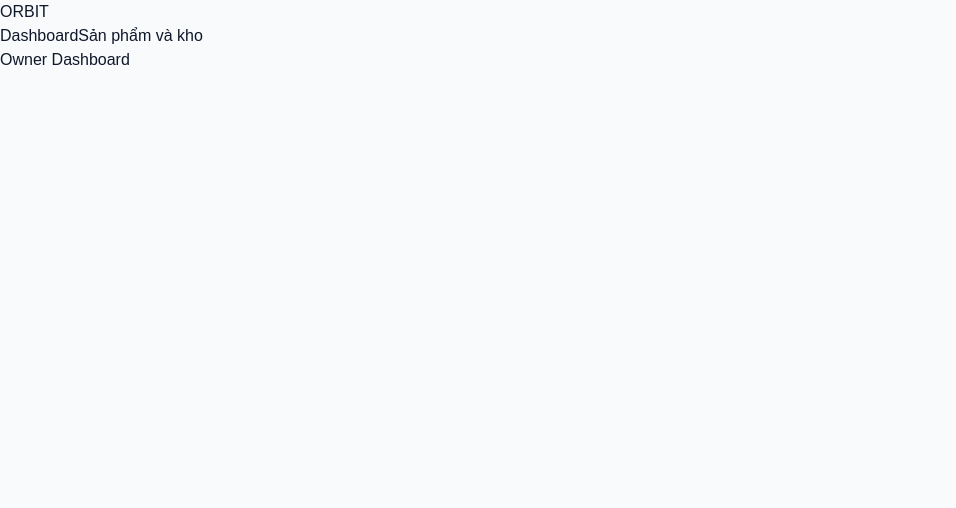
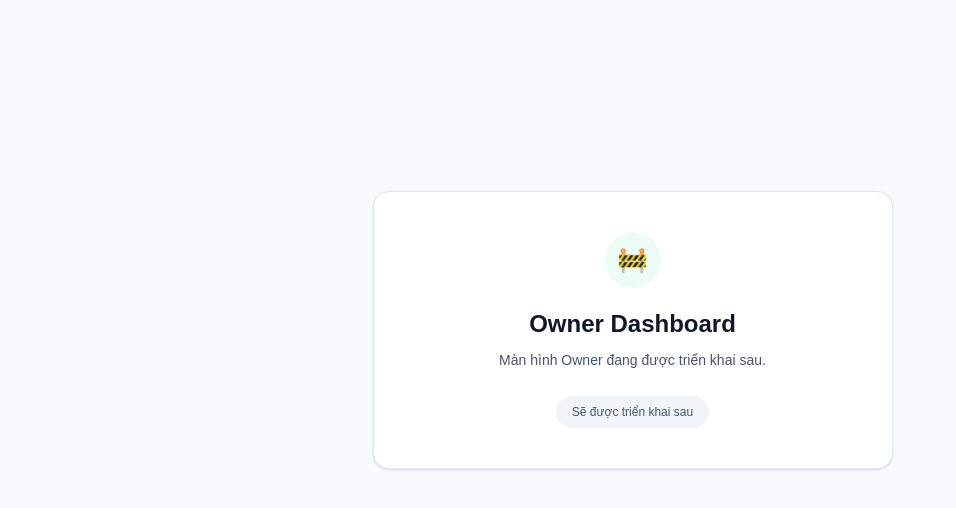
Before and after one commit to orbit-team-05/O.R.B.I.T-FE, a React (Vite) app: page /owner/dashboard in a window 1280 px wide. Shown: the top 508 px of the page, without its empty margins (0-956 px from the left). Built offline with nearby package versions, Linux system fonts and the light colour scheme.

Commit message:
feat/add-page-commingsoon

```diff
--- a/src/app/router/AdminRoutes.jsx
+++ b/src/app/router/AdminRoutes.jsx
@@ -1,4 +1,5 @@
-import { Route } from "react-router-dom";
+import { Navigate, Route, Routes } from "react-router-dom";
+
 import { AdminLayout } from "../../layouts/admin/AdminLayout";
 import { AdminDashboardPage } from "../../pages/admin/dashboard/AdminDashboardPage";
 import { AdminSpeciesPage } from "../../pages/admin/species/AdminSpeciesPage";
@@ -6,17 +7,63 @@ import { AdminMarketSourcesPage } from "../../pages/admin/market-sources/AdminMa
 import { AdminCrawlTargetsPage } from "../../pages/admin/crawl-targets/AdminCrawlTargetsPage";
 import { AdminIotDevicesPage } from "../../pages/admin/devices/AdminIotDevicesPage";
 import { AdminMarketPricesPage } from "../../pages/admin/market-prices/AdminMarketPricesPage";
+import { AdminComingSoonPage } from "../../pages/admin/common/AdminComingSoonPage";
 
 export function AdminRoutes() {
     return (
-        <Route path="/admin" element={<AdminLayout />}>
-            <Route index element={<AdminDashboardPage />} />
+        <Routes>
+            <Route element={<AdminLayout />}>
+                <Route index element={<Navigate to="/admin/dashboard" replace />} />
+
                 <Route path="dashboard" element={<AdminDashboardPage />} />
                 <Route path="species" element={<AdminSpeciesPage />} />
                 <Route path="market-sources" element={<AdminMarketSourcesPage />} />
                 <Route path="crawl-targets" element={<AdminCrawlTargetsPage />} />
                 <Route path="devices" element={<AdminIotDevicesPage />} />
                 <Route path="market-prices" element={<AdminMarketPricesPage />} />
+
+                <Route
+                    path="users"
+                    element={
+                        <AdminComingSoonPage
+                            title="Quản lý Người dùng"
+                            description="Màn hình quản lý tài khoản, vai trò và quyền truy cập sẽ được triển khai sau."
+                        />
+                    }
+                />
+
+                <Route
+                    path="farms"
+                    element={
+                        <AdminComingSoonPage
+                            title="Quản lý Nông trại"
+                            description="Màn hình theo dõi danh sách farm, owner và phạm vi dữ liệu sẽ được triển khai sau."
+                        />
+                    }
+                />
+
+                <Route
+                    path="settings"
+                    element={
+                        <AdminComingSoonPage
+                            title="Cài đặt hệ thống"
+                            description="Màn hình cấu hình tham số hệ thống và thiết lập vận hành sẽ được triển khai sau."
+                        />
+                    }
+                />
+
+                <Route
+                    path="reports"
+                    element={
+                        <AdminComingSoonPage
+                            title="Tạo Báo Cáo"
+                            description="Chức năng tạo và xuất báo cáo hệ thống sẽ được triển khai trong giai đoạn tiếp theo."
+                        />
+                    }
+                />
+
+                <Route path="*" element={<Navigate to="/admin/dashboard" replace />} />
             </Route>
+        </Routes>
     );
 }
--- a/src/app/router/AppRouter.jsx
+++ b/src/app/router/AppRouter.jsx
@@ -12,17 +12,24 @@ export function AppRouter() {
     return (
         <BrowserRouter>
             <Routes>
-                {AdminRoutes()}
-                {OwnerRoutes()}
-
                 <Route
                     path="/"
                     element={<Navigate to="/owner/dashboard" replace />}
                 />
 
                 <Route
+                    path="/admin/*"
+                    element={<AdminRoutes />}
+                />
+
+                <Route
+                    path="/owner/*"
+                    element={<OwnerRoutes />}
+                />
+
+                <Route
                     path="*"
-                    element={<h1>404 - Không tìm thấy trang</h1>}
+                    element={<Navigate to="/owner/dashboard" replace />}
                 />
             </Routes>
         </BrowserRouter>
--- a/src/app/router/OwnerRoutes.jsx
+++ b/src/app/router/OwnerRoutes.jsx
@@ -1,14 +1,31 @@
-import { Route } from "react-router-dom";
-import { OwnerLayout } from "../../layouts/owner/OwnerLayout.jsx";
-import { OwnerDashboardPage } from "../../pages/owner/dashboard/OwnerDashboardPage";
-import { OwnerProductsPage } from "../../pages/owner/products/OwnerProductsPage";
+import { Navigate, Route, Routes } from "react-router-dom";
+
+import { AdminComingSoonPage } from "../../pages/admin/common/AdminComingSoonPage";
 
 export function OwnerRoutes() {
     return (
-        <Route path="/owner" element={<OwnerLayout />}>
-            <Route index element={<OwnerDashboardPage />} />
-            <Route path="dashboard" element={<OwnerDashboardPage />} />
-            <Route path="products" element={<OwnerProductsPage />} />
-        </Route>
+        <Routes>
+            <Route index element={<Navigate to="/owner/dashboard" replace />} />
+
+            <Route
+                path="dashboard"
+                element={
+                    <AdminComingSoonPage
+                        title="Owner Dashboard"
+                        description="Màn hình Owner đang được triển khai sau."
+                    />
+                }
+            />
+
+            <Route
+                path="*"
+                element={
+                    <AdminComingSoonPage
+                        title="Tính năng Owner đang phát triển"
+                        description="Màn hình này chưa được triển khai trong giai đoạn hiện tại."
+                    />
+                }
+            />
+        </Routes>
     );
 }
--- a/src/layouts/admin/AdminSidebar.jsx
+++ b/src/layouts/admin/AdminSidebar.jsx
@@ -11,6 +11,7 @@ import {
     Users,
     Warehouse,
 } from "lucide-react";
+
 
 import orbitLogo from "../../assets/images/orbit-logo.png";
 
@@ -101,13 +102,13 @@ export function AdminSidebar() {
             </nav>
 
             <div className="space-y-3 border-t border-slate-200 p-4">
-                <button
-                    type="button"
-                    className="flex h-9 w-full items-center justify-center gap-2 rounded-lg bg-[#006948] px-3 text-[13px] font-semibold text-white transition-colors hover:bg-[#00583d]"
+                <NavLink
+                    to="/admin/reports"
+                    className="flex h-9 w-full items-center justify-center gap-2 rounded-lg bg-[#006948] px-3 text-[13px] font-semibold !text-white transition-colors hover:bg-[#00583d] hover:!text-white"
                 >
                     <FileText size={15} strokeWidth={1.8} />
                     <span>Tạo Báo Cáo</span>
-                </button>
+                </NavLink>
 
                 <div className="flex h-14 items-center gap-3 rounded-xl bg-slate-50 px-3">
                     <div className="flex h-9 w-9 shrink-0 items-center justify-center rounded-full bg-[#006948] text-xs font-bold text-white">
--- /dev/null
+++ b/src/pages/admin/common/AdminComingSoonPage.jsx
@@ -0,0 +1,26 @@
+export function AdminComingSoonPage({
+                                        title = "Tính năng đang phát triển",
+                                        description = "Màn hình này đang được xây dựng và sẽ được cập nhật trong giai đoạn tiếp theo.",
+                                    }) {
+    return (
+        <section className="flex min-h-[calc(100vh-140px)] items-center justify-center">
+            <div className="w-full max-w-[520px] rounded-2xl border border-slate-200 bg-white px-8 py-10 text-center shadow-sm">
+                <div className="mx-auto flex h-14 w-14 items-center justify-center rounded-full bg-emerald-50 text-2xl text-[#006948]">
+                    🚧
+                </div>
+
+                <h1 className="mt-5 text-2xl font-semibold text-slate-900">
+                    {title}
+                </h1>
+
+                <p className="mt-2 text-sm leading-6 text-slate-600">
+                    {description}
+                </p>
+
+                <div className="mt-6 inline-flex items-center gap-2 rounded-full bg-slate-100 px-4 py-2 text-xs font-medium text-slate-600">
+                    Sẽ được triển khai sau
+                </div>
+            </div>
+        </section>
+    );
+}
```
Lines whose indentation alone changed are shown as unchanged.
